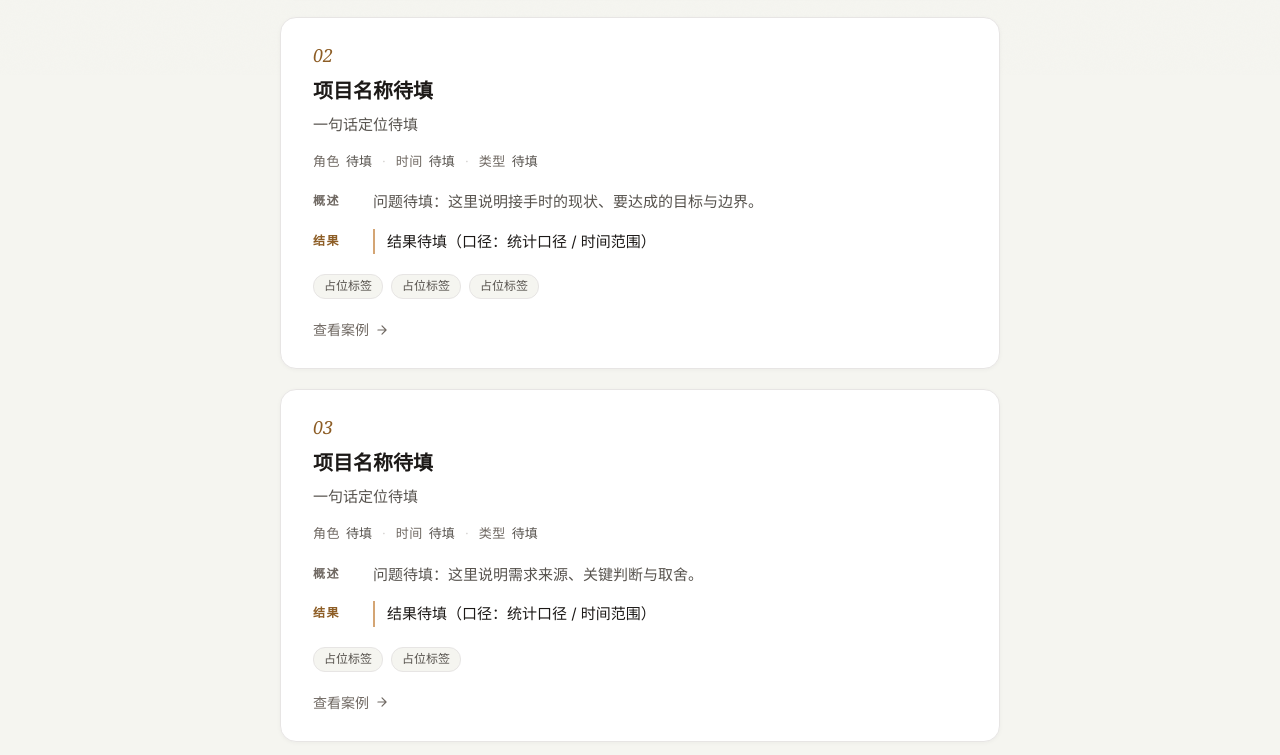
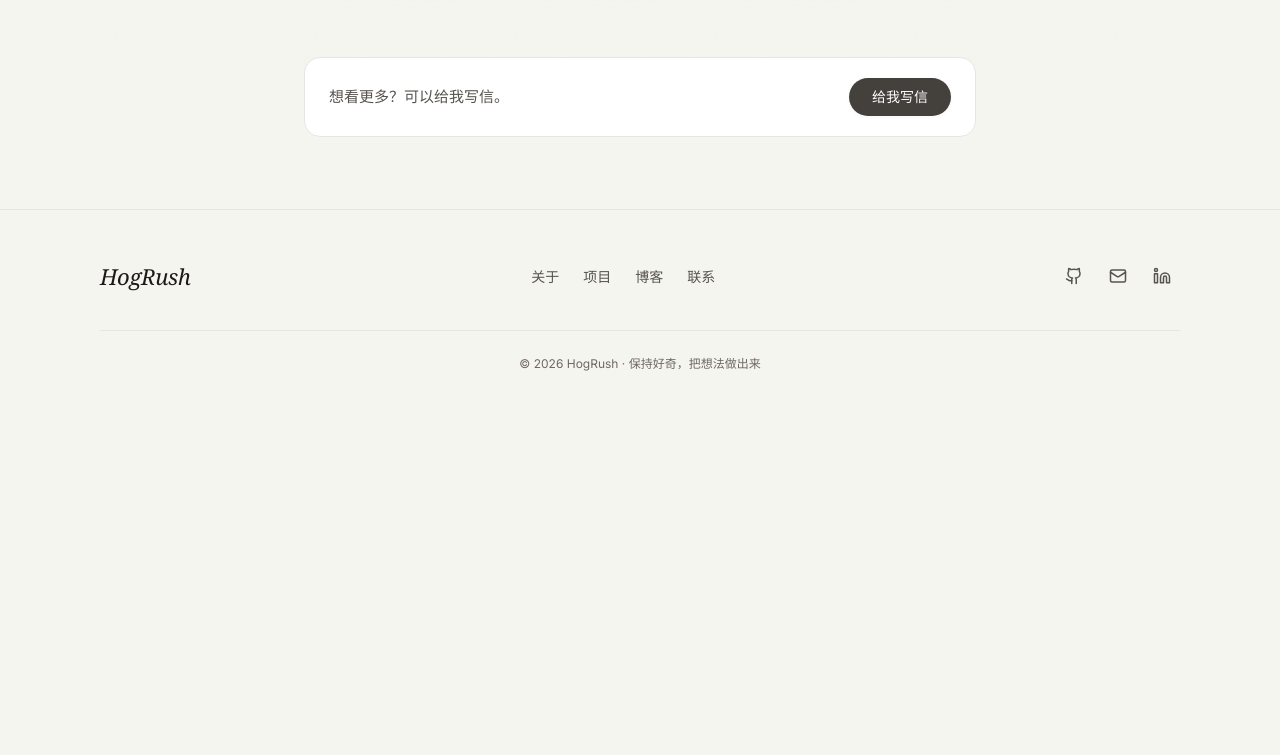
Before and after one commit to HogRush/personal-site, a plain HTML site: page work.html in a window 1280 px wide. Shown: the part 725-1480 px from the top of the page. After the commit the page ends 1134 px from the top, so only its background shows below. Drawn offline with Linux system fonts and the light colour scheme; a web font is replaced by a local one.

Commit message:
删除 /work 页的 02、03 两张占位案例卡，只保留 01 Thordata；同步移除失效的 .work-card--soon 样式

```diff
--- a/styles.css
+++ b/styles.css
@@ -1348,25 +1348,6 @@ html.dark .btn-primary:hover { background-color: var(--color-accent-hover); }
   outline: 2px solid var(--color-focus);
   outline-offset: 3px;
 }
-
-/* 占位案例：详情页未上线，整卡不可点——不上浮、箭头弱化、cursor 默认 */
-.work-card--soon { cursor: default; }
-.work-card--soon:hover,
-.work-card--soon:focus-within {
-  transform: none;
-  box-shadow: var(--shadow-sm);
-  border-color: var(--color-border);
-}
-.work-card--soon > .card-index,
-.work-card--soon > .card-title,
-.work-card--soon > .work-tagline,
-.work-card--soon > .work-meta,
-.work-card--soon > .work-facts,
-.work-card--soon > .card-tags { cursor: default; }
-.work-card--soon .work-card-link { cursor: default; color: var(--color-text-muted); }
-.work-card--soon .work-card-link:hover { color: var(--color-text-muted); }
-.work-card--soon .work-card-link:hover svg { transform: none; }
-.work-card--soon:has(.work-card-link:focus-visible) { outline: none; }
 
 /* 一句话定位：次级文字，紧接项目名 */
 .work-tagline {
--- a/work.html
+++ b/work.html
@@ -136,75 +136,6 @@
             </a>
           </article>
         </li>
-
-        <!-- ===== 案例 02 ===== -->
-        <li class="blog-item reveal">
-          <article class="work-card work-card--soon">
-            <p class="card-index">02</p>
-            <h2 class="card-title">项目名称待填</h2>
-            <p class="work-tagline">一句话定位待填</p>
-            <p class="work-meta">
-              <span class="work-meta-item"><span class="work-meta-label">角色</span><span class="work-meta-value">待填</span></span>
-              <span class="work-meta-sep" aria-hidden="true">·</span>
-              <span class="work-meta-item"><span class="work-meta-label">时间</span><span class="work-meta-value">待填</span></span>
-              <span class="work-meta-sep" aria-hidden="true">·</span>
-              <span class="work-meta-item"><span class="work-meta-label">类型</span><span class="work-meta-value">待填</span></span>
-            </p>
-            <div class="work-facts">
-              <div class="work-fact">
-                <p class="work-fact-label">概述</p>
-                <p class="work-fact-text">问题待填：这里说明接手时的现状、要达成的目标与边界。</p>
-              </div>
-              <div class="work-fact work-fact--result">
-                <p class="work-fact-label">结果</p>
-                <p class="work-fact-text">结果待填（口径：统计口径 / 时间范围）</p>
-              </div>
-            </div>
-            <div class="card-tags">
-              <span class="tag">占位标签</span>
-              <span class="tag">占位标签</span>
-              <span class="tag">占位标签</span>
-            </div>
-            <a class="card-link work-card-link" href="#" aria-disabled="true" title="案例详情稍后上线">
-              查看案例
-              <svg viewBox="0 0 24 24" fill="none" stroke="currentColor" stroke-width="2" stroke-linecap="round" stroke-linejoin="round" aria-hidden="true"><path d="M5 12h14M12 5l7 7-7 7" /></svg>
-            </a>
-          </article>
-        </li>
-
-        <!-- ===== 案例 03 ===== -->
-        <li class="blog-item reveal">
-          <article class="work-card work-card--soon">
-            <p class="card-index">03</p>
-            <h2 class="card-title">项目名称待填</h2>
-            <p class="work-tagline">一句话定位待填</p>
-            <p class="work-meta">
-              <span class="work-meta-item"><span class="work-meta-label">角色</span><span class="work-meta-value">待填</span></span>
-              <span class="work-meta-sep" aria-hidden="true">·</span>
-              <span class="work-meta-item"><span class="work-meta-label">时间</span><span class="work-meta-value">待填</span></span>
-              <span class="work-meta-sep" aria-hidden="true">·</span>
-              <span class="work-meta-item"><span class="work-meta-label">类型</span><span class="work-meta-value">待填</span></span>
-            </p>
-            <div class="work-facts">
-              <div class="work-fact">
-                <p class="work-fact-label">概述</p>
-                <p class="work-fact-text">问题待填：这里说明需求来源、关键判断与取舍。</p>
-              </div>
-              <div class="work-fact work-fact--result">
-                <p class="work-fact-label">结果</p>
-                <p class="work-fact-text">结果待填（口径：统计口径 / 时间范围）</p>
-              </div>
-            </div>
-            <div class="card-tags">
-              <span class="tag">占位标签</span>
-              <span class="tag">占位标签</span>
-            </div>
-            <a class="card-link work-card-link" href="#" aria-disabled="true" title="案例详情稍后上线">
-              查看案例
-              <svg viewBox="0 0 24 24" fill="none" stroke="currentColor" stroke-width="2" stroke-linecap="round" stroke-linejoin="round" aria-hidden="true"><path d="M5 12h14M12 5l7 7-7 7" /></svg>
-            </a>
-          </article>
-        </li>
       </ul>
     </section>
 
```
